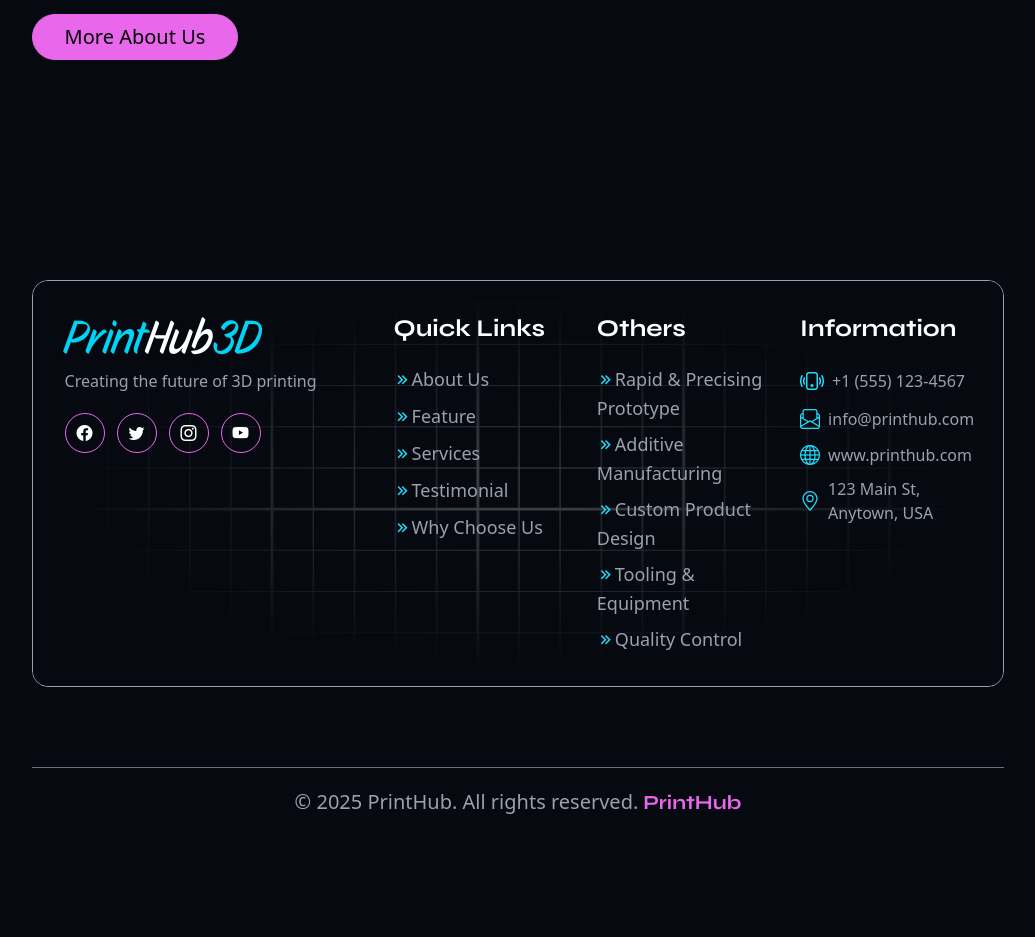
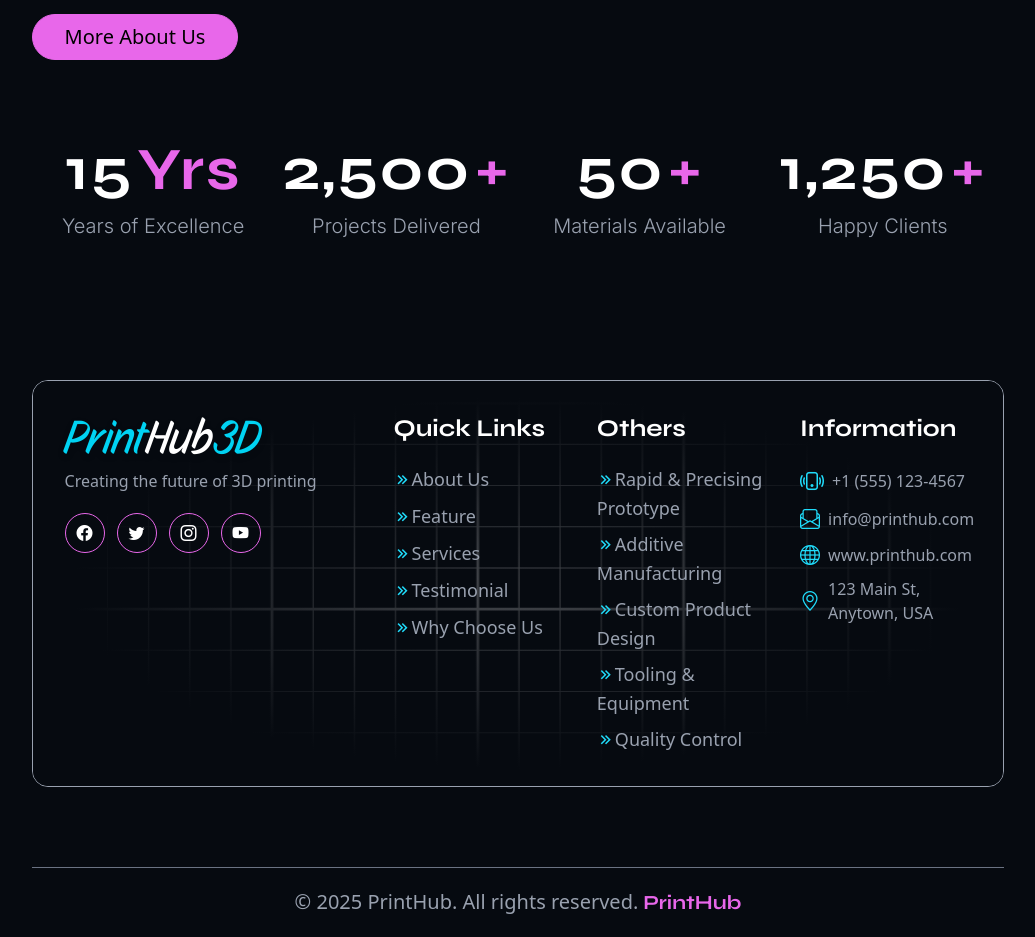
Before and after one commit to Jisap/nex16-Business-Website-PrintHub, a Next.js app: page / in a window 1280 px wide. Shown: the part 2080-3017 px from the top of the page, without its empty margins (122-1157 px from the left). Before the commit the page ends 2917 px from the top, so only its background shows below. Built offline with nearby package versions, Linux system fonts and the light colour scheme.

Commit message:
feat: Add About section page and migrate from `countup.js` to `react-countup`.

```diff
--- a/app/Sections/About/page.tsx
+++ b/app/Sections/About/page.tsx
@@ -3,6 +3,7 @@
 import Image from "next/image"
 import AboutImg from "@/public/About-Us-Image-1.jpg"
 import { useState } from "react"
+import CountUp from "react-countup"
 
 const faqData = [
   {
@@ -20,7 +21,7 @@ const faqData = [
 ]
 
 const stats = [
-  { value: 15, suffix: "Th", label: "Years of Excellence" },
+  { value: 15, suffix: "Yrs", label: "Years of Excellence" },
   { value: 2500, suffix: "+", label: "Projects Delivered" },
   { value: 50, suffix: "+", label: "Materials Available" },
   { value: 1250, suffix: "+", label: "Happy Clients" }
@@ -101,6 +102,36 @@ const About = () => {
                 ))
               }
             </div>
+
+          </div>
+
+          <div className="grid grid-cols-1 sm:grid-cols-2 lg:grid-cols-4 counter mt-20">
+            {
+              stats.map((stat, index) => (
+                <div
+                  key={index}
+                  className="flex flex-col items-center"
+                >
+                  <h2 className="text-6xl font-bold Syne text-white tracking-wide mb-3">
+                    <CountUp
+                      start={0}
+                      end={stat.value}
+                      duration={3}
+                      enableScrollSpy
+                      scrollSpyOnce
+                    />
+
+                    <span className="text-primary font-bold ml-1">
+                      {stat.suffix}
+                    </span>
+                  </h2>
+
+                  <p className="text-xl font-light Inter text-gray-400">
+                    {stat.label}
+                  </p>
+                </div>
+              ))
+            }
           </div>
         </div>
       </div>
--- a/package.json
+++ b/package.json
@@ -12,9 +12,9 @@
     "@fortawesome/free-brands-svg-icons": "^7.1.0",
     "@fortawesome/react-fontawesome": "^3.1.1",
     "bootstrap-icons": "^1.13.1",
-    "countup.js": "^2.9.0",
     "next": "16.0.8",
     "react": "19.2.1",
+    "react-countup": "^6.5.3",
     "react-dom": "19.2.1",
     "react-icons": "^5.5.0",
     "remixicon": "^4.7.0",
```
Also changed, not shown: 1 other file (tests, documents, lock files or other folders).
